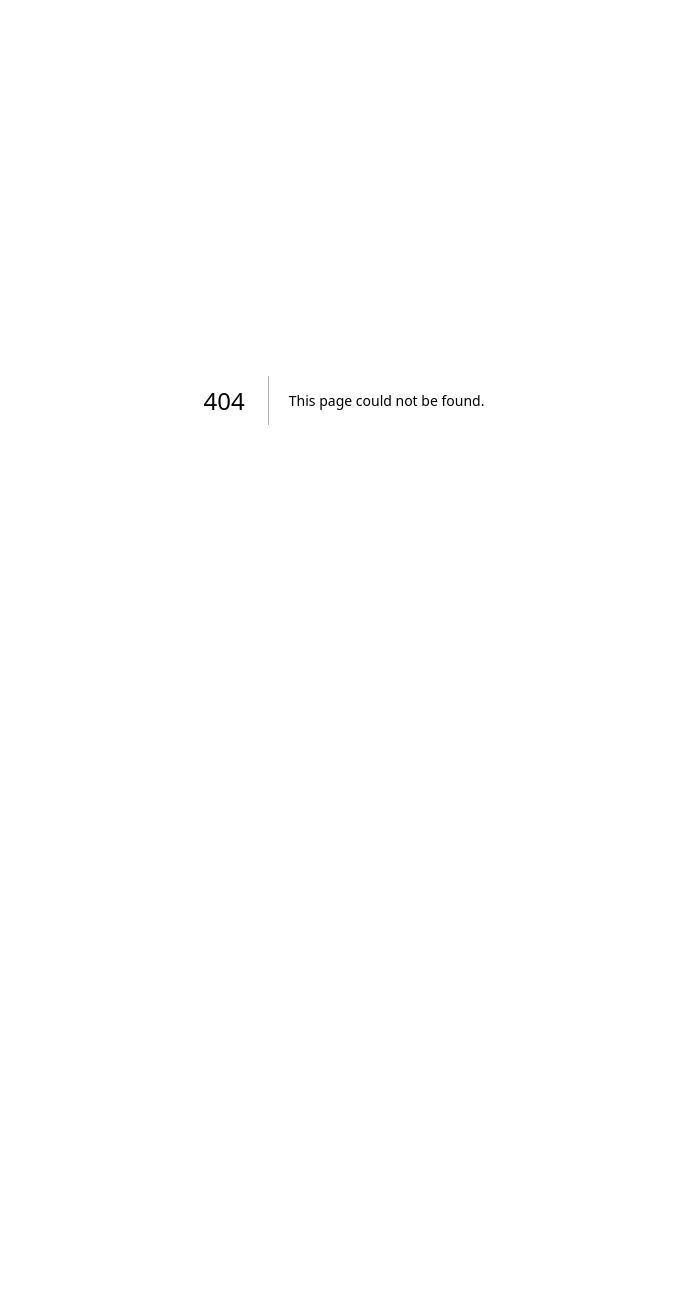
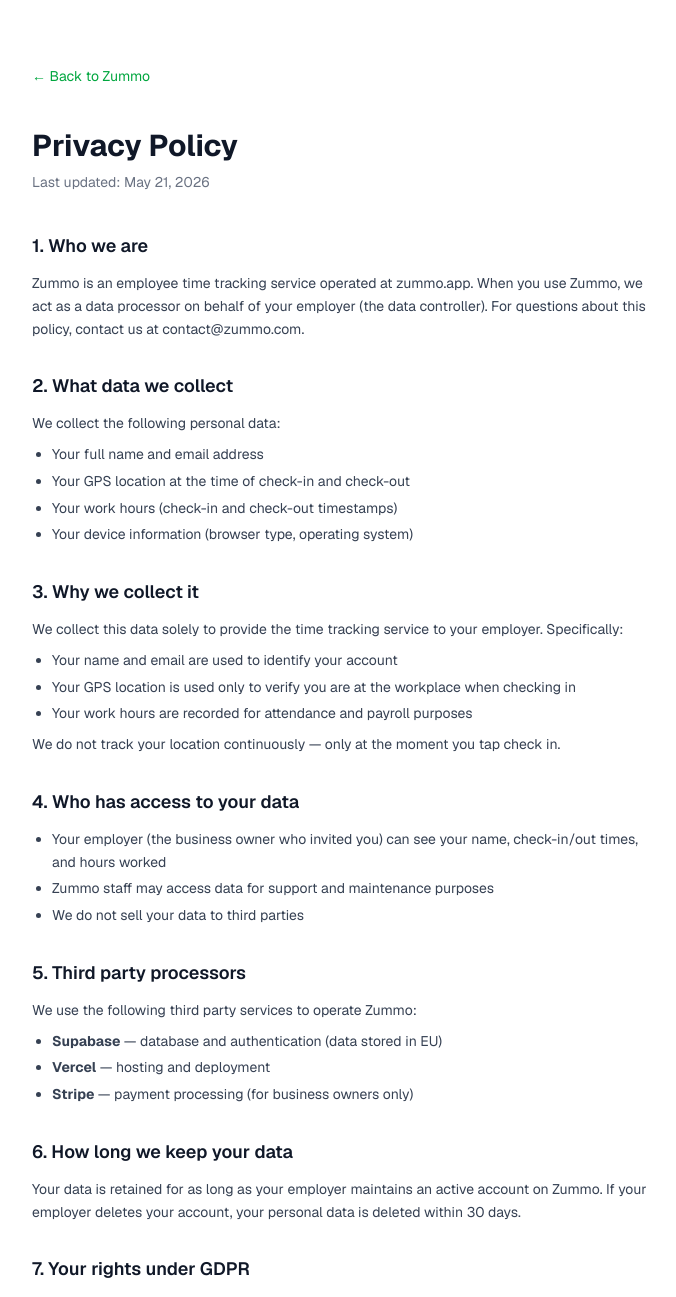
Before and after one commit to kovadizajn-oss/prezenco, a Next.js app: page /privacy in a window 1280 px wide. Before the commit this address had no page. Shown: the top 1297 px of the page, without its empty margins (296-972 px from the left). Before the commit the page ends 800 px from the top, so only its background shows below. Built offline with nearby package versions, Linux system fonts and the light colour scheme.

Commit message:
add privacy policy page and consent checkbox on invite accept

```diff
--- a/app/invite/accept/page.tsx
+++ b/app/invite/accept/page.tsx
@@ -14,6 +14,7 @@
   const [loading, setLoading] = useState(false)
   const [error, setError] = useState('')
   const [ready, setReady] = useState(false)
+  const [consent, setConsent] = useState(false)
 
   useEffect(() => {
     // Supabase invite links use a hash fragment with access_token
@@ -55,6 +56,10 @@
     }
     if (password !== confirm) {
       setError('Passwords do not match.')
+      return
+    }
+    if (!consent) {
+      setError('Please agree to the Privacy Policy to continue.')
       return
     }
 
@@ -144,6 +149,19 @@
               </div>
             )}
 
+<div className="flex items-start gap-3">
+              <input
+                type="checkbox"
+                id="consent"
+                checked={consent}
+                onChange={e => setConsent(e.target.checked)}
+                className="mt-0.5 accent-green-500"
+              />
+              <label htmlFor="consent" className="text-sm text-gray-600">
+                I agree to the <a href="/privacy" target="_blank" className="text-green-600 hover:underline">Privacy Policy</a> and consent to my employer tracking my work hours and location for attendance purposes.
+              </label>
+            </div>
+
             <button
               type="submit"
               disabled={loading}
--- /dev/null
+++ b/app/privacy/page.tsx
@@ -0,0 +1,98 @@
+export default function PrivacyPage() {
+    return (
+      <div className="min-h-screen bg-white">
+        <div className="max-w-2xl mx-auto px-6 py-16">
+
+          <div className="mb-10">
+            <a href="/" className="text-sm text-green-600 hover:underline">← Back to Zummo</a>
+          </div>
+
+          <h1 className="text-3xl font-bold text-gray-900 mb-2">Privacy Policy</h1>
+          <p className="text-sm text-gray-500 mb-10">Last updated: May 21, 2026</p>
+
+          <div className="space-y-8 text-gray-700 text-sm leading-relaxed">
+
+            <section>
+              <h2 className="text-lg font-semibold text-gray-900 mb-3">1. Who we are</h2>
+              <p>Zummo is an employee time tracking service operated at zummo.app. When you use Zummo, we act as a data processor on behalf of your employer (the data controller). For questions about this policy, contact us at contact@zummo.com.</p>
+            </section>
+
+            <section>
+              <h2 className="text-lg font-semibold text-gray-900 mb-3">2. What data we collect</h2>
+              <p className="mb-2">We collect the following personal data:</p>
+              <ul className="list-disc pl-5 space-y-1">
+                <li>Your full name and email address</li>
+                <li>Your GPS location at the time of check-in and check-out</li>
+                <li>Your work hours (check-in and check-out timestamps)</li>
+                <li>Your device information (browser type, operating system)</li>
+              </ul>
+            </section>
+
+            <section>
+              <h2 className="text-lg font-semibold text-gray-900 mb-3">3. Why we collect it</h2>
+              <p className="mb-2">We collect this data solely to provide the time tracking service to your employer. Specifically:</p>
+              <ul className="list-disc pl-5 space-y-1">
+                <li>Your name and email are used to identify your account</li>
+                <li>Your GPS location is used only to verify you are at the workplace when checking in</li>
+                <li>Your work hours are recorded for attendance and payroll purposes</li>
+              </ul>
+              <p className="mt-2">We do not track your location continuously — only at the moment you tap check in.</p>
+            </section>
+
+            <section>
+              <h2 className="text-lg font-semibold text-gray-900 mb-3">4. Who has access to your data</h2>
+              <ul className="list-disc pl-5 space-y-1">
+                <li>Your employer (the business owner who invited you) can see your name, check-in/out times, and hours worked</li>
+                <li>Zummo staff may access data for support and maintenance purposes</li>
+                <li>We do not sell your data to third parties</li>
+              </ul>
+            </section>
+
+            <section>
+              <h2 className="text-lg font-semibold text-gray-900 mb-3">5. Third party processors</h2>
+              <p className="mb-2">We use the following third party services to operate Zummo:</p>
+              <ul className="list-disc pl-5 space-y-1">
+                <li><strong>Supabase</strong> — database and authentication (data stored in EU)</li>
+                <li><strong>Vercel</strong> — hosting and deployment</li>
+                <li><strong>Stripe</strong> — payment processing (for business owners only)</li>
+              </ul>
+            </section>
+
+            <section>
+              <h2 className="text-lg font-semibold text-gray-900 mb-3">6. How long we keep your data</h2>
+              <p>Your data is retained for as long as your employer maintains an active account on Zummo. If your employer deletes your account, your personal data is deleted within 30 days.</p>
+            </section>
+
+            <section>
+              <h2 className="text-lg font-semibold text-gray-900 mb-3">7. Your rights under GDPR</h2>
+              <p className="mb-2">As an EU resident you have the right to:</p>
+              <ul className="list-disc pl-5 space-y-1">
+                <li>Access the personal data we hold about you</li>
+                <li>Request correction of inaccurate data</li>
+                <li>Request deletion of your data</li>
+                <li>Object to processing of your data</li>
+                <li>Lodge a complaint with your national data protection authority</li>
+              </ul>
+              <p className="mt-2">To exercise these rights, contact us at contact@zummo.com.</p>
+            </section>
+
+            <section>
+              <h2 className="text-lg font-semibold text-gray-900 mb-3">8. Cookies</h2>
+              <p>Zummo uses only essential cookies required for authentication. We do not use tracking or advertising cookies.</p>
+            </section>
+
+            <section>
+              <h2 className="text-lg font-semibold text-gray-900 mb-3">9. Changes to this policy</h2>
+              <p>We may update this policy from time to time. We will notify users of significant changes by email. Continued use of Zummo after changes constitutes acceptance of the updated policy.</p>
+            </section>
+
+            <section>
+              <h2 className="text-lg font-semibold text-gray-900 mb-3">10. Contact</h2>
+              <p>For any privacy-related questions or requests, contact us at <a href="mailto:contact@zummo.com" className="text-green-600 hover:underline">contact@zummo.com</a>.</p>
+            </section>
+
+          </div>
+        </div>
+      </div>
+    )
+  }
```
